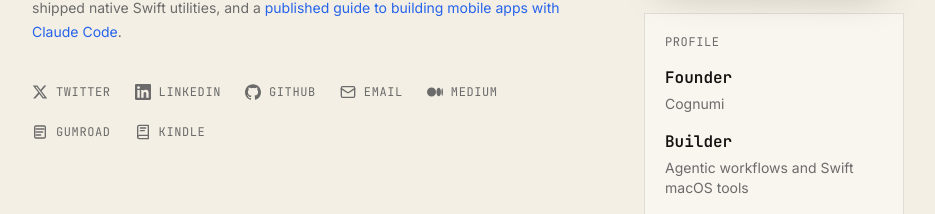
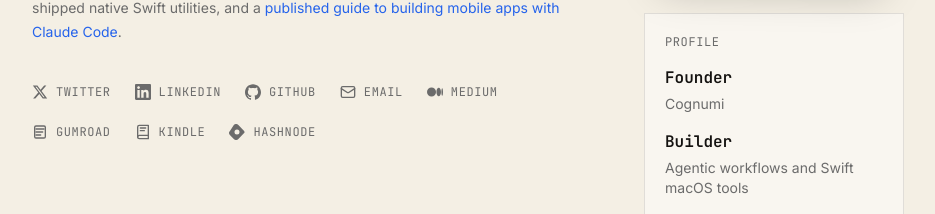
Before and after one commit to rumi7911/portfolio, a Next.js app: page / in a window 1280 px wide. Shown: the part 508-722 px from the top of the page, without its empty margins (172-1107 px from the left). Built offline with nearby package versions, Linux system fonts and the light colour scheme; no server answers.

Commit message:
Add Hashnode profile link

```diff
--- a/components/SocialLinks.tsx
+++ b/components/SocialLinks.tsx
@@ -1,4 +1,5 @@
 import {
+  hashnodeUrl,
   mobileAppsBookAmazonUrl,
   mobileAppsBookGumroadUrl,
   mobileAppsBookMediumUrl,
@@ -122,6 +123,20 @@ const links = [
       </svg>
     ),
   },
+  {
+    label: 'Hashnode',
+    href: hashnodeUrl,
+    icon: (
+      <svg
+        viewBox="0 0 24 24"
+        fill="currentColor"
+        className="h-4 w-4"
+        aria-hidden="true"
+      >
+        <path d="M7.22 1.66a4.82 4.82 0 0 1 6.82 0l8.3 8.3a2.89 2.89 0 0 1 0 4.08l-8.3 8.3a4.82 4.82 0 0 1-6.82 0l-5.56-5.56a4.82 4.82 0 0 1 0-6.82zm4.78 14.1a3.76 3.76 0 1 0 0-7.52 3.76 3.76 0 0 0 0 7.52z" />
+      </svg>
+    ),
+  },
 ];
 
 export function SocialLinks() {
--- a/content/links.ts
+++ b/content/links.ts
@@ -18,3 +18,5 @@ export const mobileAppsBookMediumUrl =
 
 export const mobileAppsBookDevToUrl =
   'https://dev.to/rumi7911/i-built-4-real-mobile-apps-with-no-coding-background-heres-the-exact-workflow-69k';
+
+export const hashnodeUrl = 'https://cognumi.hashnode.dev/';
```
